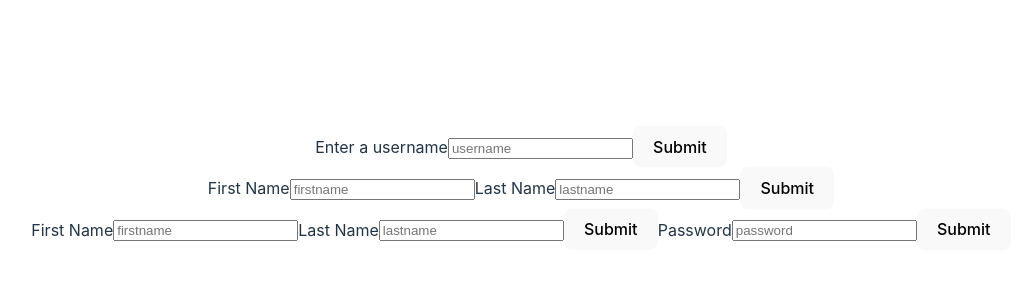
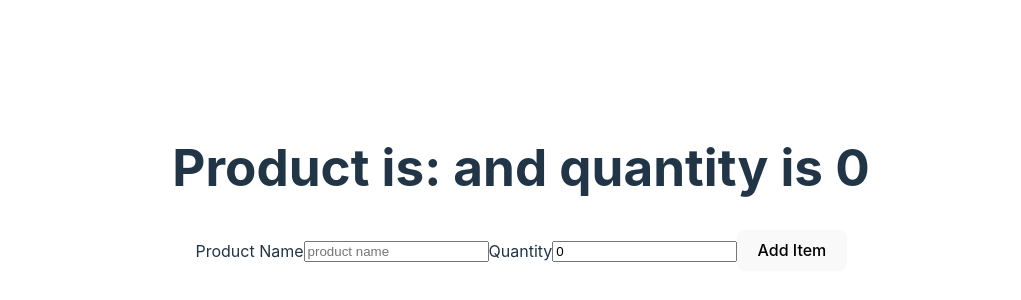
Before and after one commit to bbangwon/react-form, a React (Vite) app: page / in a window 1280 px wide. Shown: the part 212-512 px from the top of the page, without its empty margins (119-1140 px from the left). Built offline with nearby package versions, Linux system fonts and the light colour scheme.

Commit message:
쇼핑목록 폼 만들기

```diff
--- a/src/App.jsx
+++ b/src/App.jsx
@@ -1,14 +1,16 @@
-import UsernameForm from './UsernameForm'
-import SignupForm from './SignupForm'
-import BatterSignupForm from './BatterSignupForm'
+// import UsernameForm from './UsernameForm'
+// import SignupForm from './SignupForm'
+// import BatterSignupForm from './BatterSignupForm'
+import ShoppingListForm from './ShoppingListForm'
 import './App.css'
 
 function App() {
   return (
     <>
-        <UsernameForm />
+        {/* <UsernameForm />
         <SignupForm />
-        <BatterSignupForm />
+        <BatterSignupForm /> */}
+        <ShoppingListForm />
     </>
   )
 }
--- /dev/null
+++ b/src/ShoppingListForm.jsx
@@ -0,0 +1,39 @@
+import  { useState } from 'react';
+
+function ShoppingListForm() {
+    const [formData, setFormData] = useState({product: "", quantity: 0});
+    const handleChange = (e) => {
+        setFormData({
+            ...formData,
+            [e.target.name]: e.target.value
+        });
+    };
+
+    return (
+        <form>
+            <h1>Product is: {formData.product} and quantity is {formData.quantity}</h1>
+            <label htmlFor="product">Product Name</label>
+            <input
+                type="text"
+                placeholder="product name"
+                name="product"
+                id="product"
+                onChange={handleChange}
+                value={formData.product}
+                />
+            <label htmlFor="quantity">Quantity</label>
+            <input
+                type="number"
+                placeholder="1"
+                name="quantity"
+                id="quantity"
+                onChange={handleChange}
+                value={formData.quantity}
+            />
+            <button>Add Item</button>
+        </form>
+    );
+
+}
+
+export default ShoppingListForm;
```
